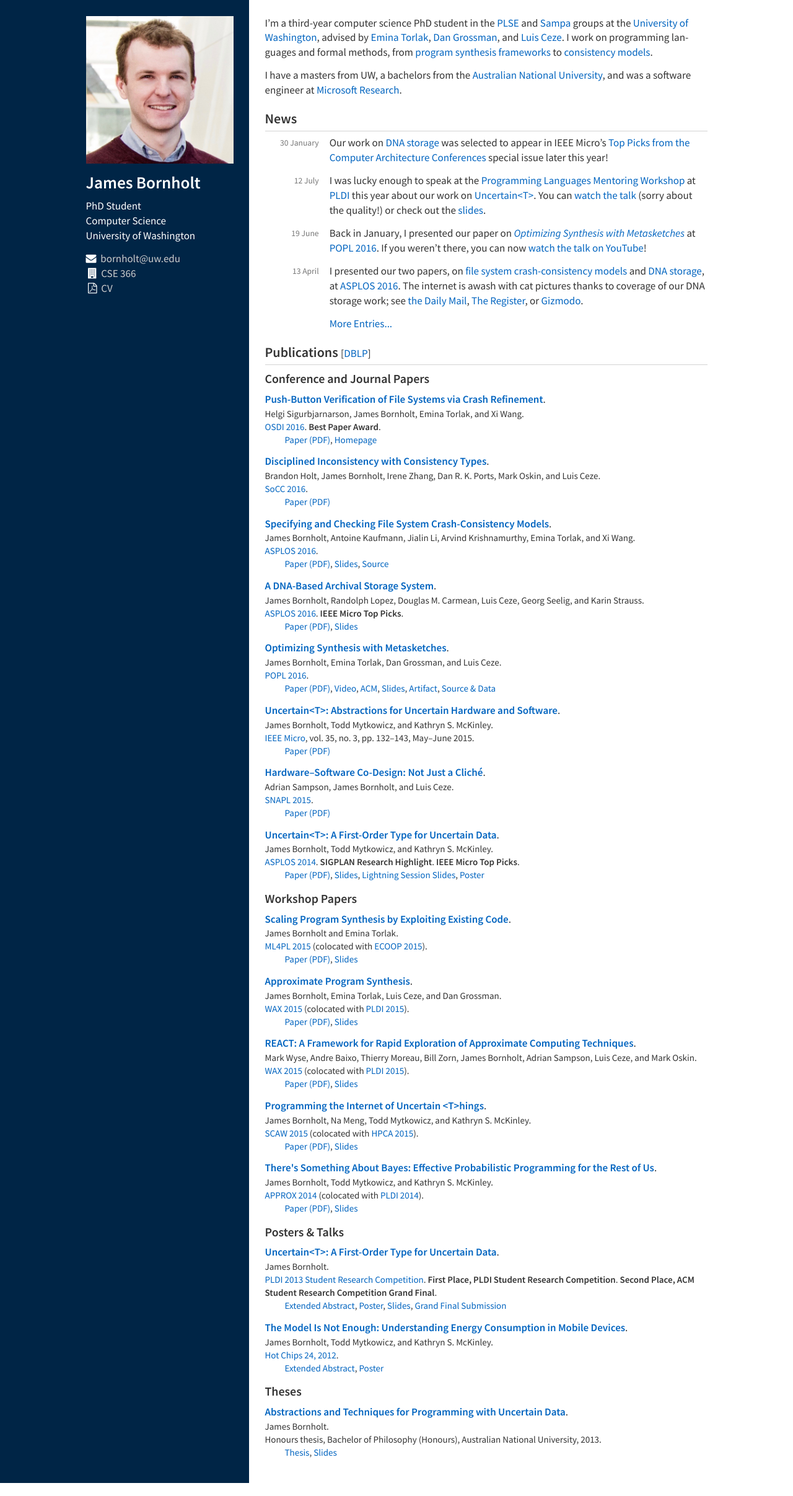
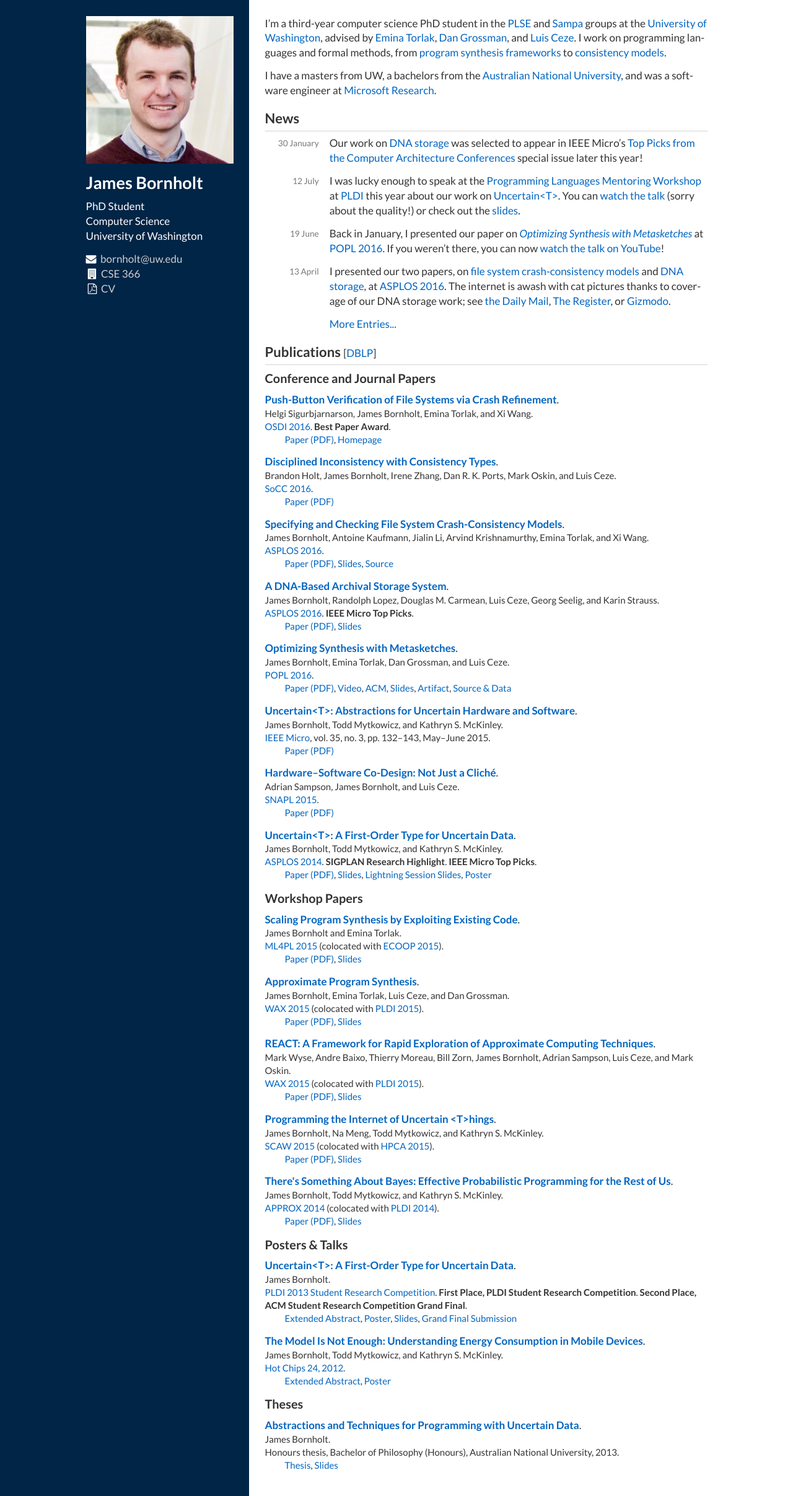
Before and after one commit to jamesbornholt/homepage, a Jekyll site: the page built from index.md, in a window 1280 px wide. Shown: the whole page at 62% size. Built offline with Jekyll 4.4.1, drawn with Linux system fonts in a browser that asks for light colours; nearby versions of some CDN libraries; before the commit the page ends 2393 px from its top, so only the background shows below that.

Commit message:
flavor of the month

```diff
--- a/_layouts/default.html
+++ b/_layouts/default.html
@@ -7,7 +7,7 @@
     <title>{% if page.title %}{{ page.title | escape }} — {% endif %}{{ site.title | escape }}</title>
     <meta name="description" content="{{ page.excerpt | default: site.description | strip_html | normalize_whitespace | truncate: 160 | escape }}">
 
-    <link rel="stylesheet" href="//fonts.googleapis.com/css?family=Source+Sans+Pro:400,400italic,600,600italic" type="text/css">
+    <link rel="stylesheet" href="//fonts.googleapis.com/css?family=Lato:400,400italic,700,700italic" type="text/css">
     <link rel="stylesheet" href='//fonts.googleapis.com/css?family=Inconsolata:400,700' rel='stylesheet' type='text/css'>
     <link rel="stylesheet" href="//maxcdn.bootstrapcdn.com/font-awesome/4.4.0/css/font-awesome.min.css" type="text/css">
     <link rel="stylesheet" href="{{ "/css/normalize.min.css" | relative_url }}" type="text/css">
--- a/css/main.scss
+++ b/css/main.scss
@@ -19,7 +19,7 @@ body {
 /* Text layout */
 
 html, button, input, select, textarea {
-    font-family: "Source Sans Pro", Helvetica, Arial, sans-serif;
+    font-family: "Lato", Helvetica, Arial, sans-serif;
     font-weight: 400;
 }
 
```
